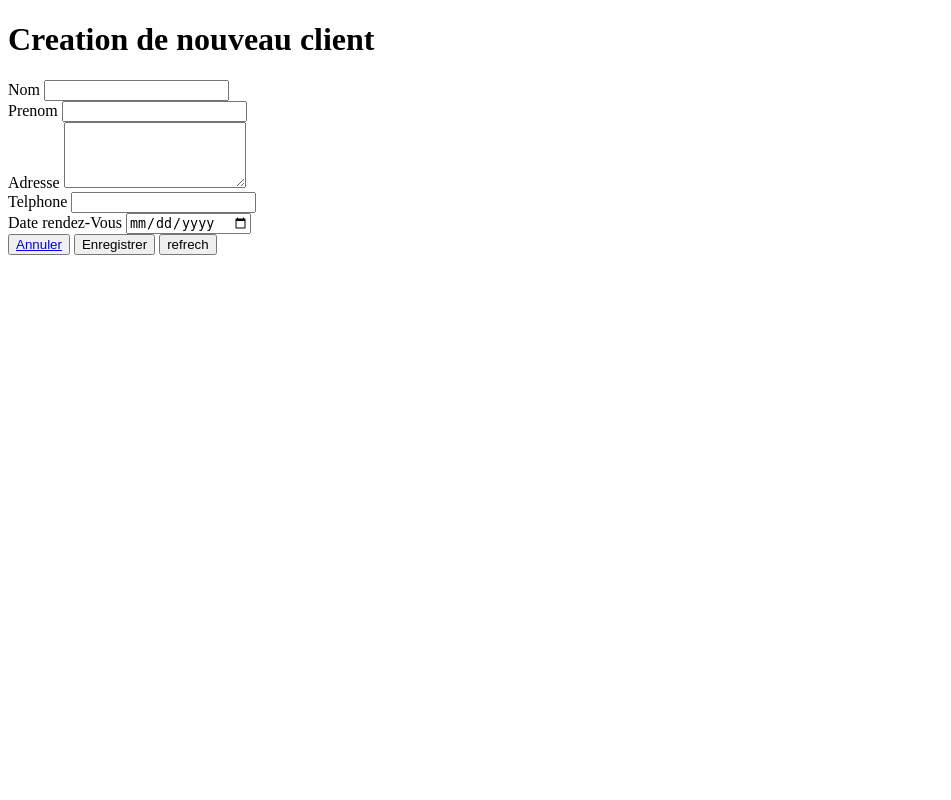
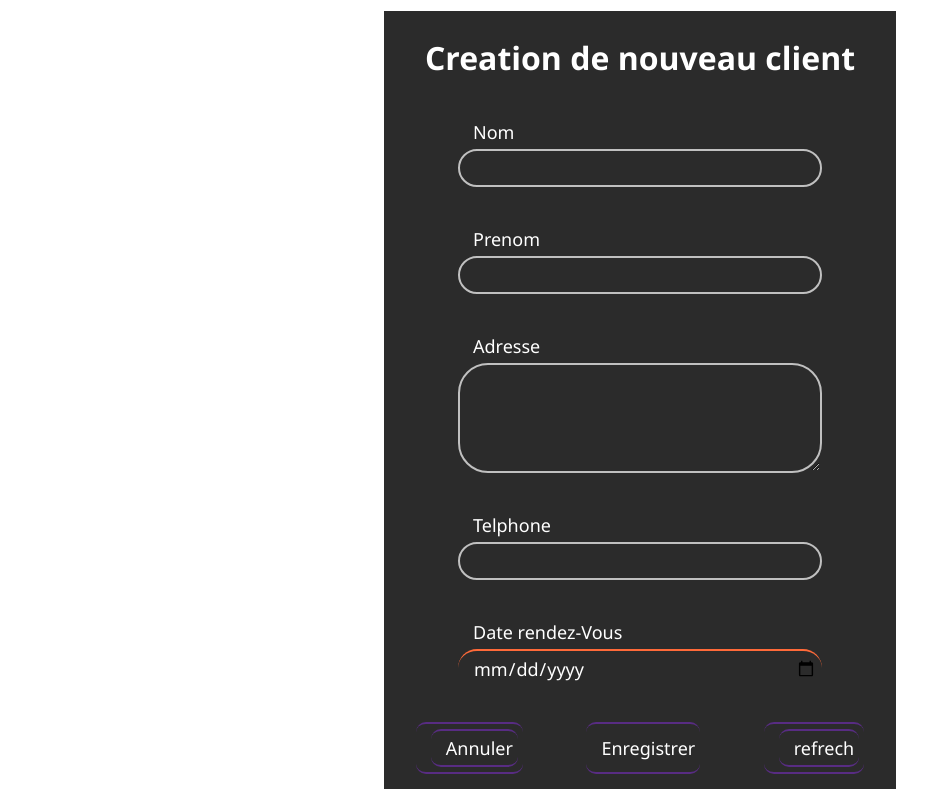
Before and after one commit to Alex-Decker/testHomeclik, a PHP site: page /Html/nouveauClient.php in a window 1280 px wide. Shown: the whole page, without its empty margins (0-951 px from the left). Run offline with PHP 8.4, Linux system fonts and the light colour scheme.

Commit message:
last commit

```diff
--- /dev/null
+++ b/Css/nouveauClient.css
@@ -0,0 +1,123 @@
+html { box-sizing: border-box; font-size: 10px; }
+*, *:before, *:after { box-sizing: inherit; }
+body, ul, li  { margin: 0; padding: 0; }
+li { list-style: none; }
+p, h1, h2, h3, h4, h5, h6 { margin-top: 0; }
+a { all:inherit }
+input,textarea { border-style: none; background: transparent; outline: none; }
+button { padding: 0; background: none; border: none; outline: none; }
+html{
+    all: inherit;
+    height: 100vh;
+    width: 100vw;
+    font-family: "Segoe UI";
+    font-size: x-large;
+    display: flex;
+    justify-content: center;
+    align-items: center;
+    color: white;
+}
+input[type="date"] {
+    appearance: auto;
+}
+.main {
+    all: inherit;
+    background-color: #2B2B2B;
+    display: flex;
+    height: auto;
+    width: 40vw;
+    flex-direction: column;
+}
+.main_titre{
+    display: flex;
+    font-size: xx-large;
+    justify-content: center;
+    color: white;
+    margin-top: 25px;
+}
+textarea{
+    background-color: transparent;
+}
+form{
+    display: flex;
+    flex-direction: column;
+}
+input,textarea{
+    border: 2px solid #c0c0c0;
+    border-radius: 30px;
+    padding: 5px 5px 5px 15px;
+    font-size: large;
+    font-family: "Segoe UI";
+    color: white;
+
+}
+input:focus{
+    border: none;
+    border-bottom: 2px solid #582C83;
+    text-align: center;
+
+}
+input:valid{
+    border: none;
+    border-top: 2px solid #FF6A39;
+    text-align: left;
+
+}
+textarea:focus{
+    border: none;
+     border-bottom: 2px solid #582C83;
+     background-color: transparent;
+    text-align: center;
+
+}
+textarea:valid{
+    border: none;
+    border-top: 2px solid #FF6A39;
+    background-color: transparent;
+    text-align: left;
+
+}
+.line{
+    display: flex;
+    align-content: space-between;
+    padding: 10px;
+    margin: 10px 5vw 10px 5vw;
+    flex-direction: column;
+}
+label{
+    padding: 0 0 5px 15px;
+    font-size: large;
+}
+.btn_validation{
+    display: flex;
+    justify-content: space-around;
+    padding: 15px 0 15px 0;
+}
+button{
+    border-top: 2px solid #582C83;
+    border-bottom: 2px solid #582C83;
+    border-radius: 10px;
+    padding: 5px 5px 5px 15px;
+    font-size: large;
+    font-family: "Segoe UI";
+    color: white;
+
+}
+.supprimer:hover{
+    background-color: rgba(255, 0, 0, 0.17);
+    border: none;
+    border-left: 2px solid #582C83;
+    border-right: 2px solid #582C83;
+}
+.annuler:hover{
+    background-color: rgba(150, 150, 150, 0.17);
+    border: none;
+    border-left: 2px solid #582C83;
+    border-right: 2px solid #582C83;
+}
+.enregistrer:hover{
+    background-color: rgba(76, 175, 80, 0.42);
+    border: none;
+    border-left: 2px solid #582C83;
+    border-right: 2px solid #582C83;
+}
--- a/Html/nouveauClient.php
+++ b/Html/nouveauClient.php
@@ -5,7 +5,7 @@ if (isset($_GET["id"])) {
     $stmt = $dbh->prepare("SELECT * FROM clients WHERE Id=".$_GET["id"]);
     $stmt->execute();
     $ligne = $stmt->fetch();
-
+    $date = new DateTime();
 }
 ?>
 <!DOCTYPE html>
@@ -14,37 +14,38 @@ if (isset($_GET["id"])) {
     <meta charset="UTF-8">
     <meta http-equiv="X-UA-Compatible" content="IE=edge">
     <meta name="viewport" content="width=device-width, initial-scale=1.0">
+    <link rel="stylesheet" href="../Css/nouveauClient.css">
     <title>List clents</title>
 </head>
 <body>
-<div>
-    <h1><?php if (isset($_GET["id"])) { echo 'Modification du client : '.$ligne['Id'];}else{echo 'Creation de nouveau client';}?></h1>
+<div class="main">
+    <h1 class="main_titre"><?php if (isset($_GET["id"])) { echo 'Modification du client : '.$ligne['Id'];}else{echo 'Creation de nouveau client';}?></h1>
 
     <form action="nouveauClient.php" method="POST">
-        <div>
+        <div class="line">
             <label for="Nom">Nom</label>
             <input type="text" name="nom" id="nom" <?php if (isset($_GET["id"])) { echo 'value="'.$ligne['Nom'].'"';}?> required>
         </div>
-        <div>
+        <div class="line">
             <label for="Prenom">Prenom</label>
             <input type="text" name="prenom" id="prenom" <?php if (isset($_GET["id"])) { echo 'value="'.$ligne['Prenom'].'"';}?> required>
         </div>
-        <div>
+        <div class="line">
             <label for="Adresse">Adresse</label>
-            <textarea name="adresse" id="adresse" rows="4" required><?php if (isset($_GET["id"])) { echo $ligne['Nom'];}?></textarea>
+            <textarea name="adresse" id="adresse" rows="4" required><?php if (isset($_GET["id"])) { echo $ligne['Address'];}?></textarea>
         </div>
-        <div>
+        <div class="line">
             <label for="Telphone">Telphone</label>
             <input type="number" name="telephone"  id="telephone" <?php if (isset($_GET["id"])) { echo 'value="'.$ligne['Telephone'].'"';}?> required>
-        </div>
-        <div>
+        </div >
+        <div class="line">
             <label for="Date_rendezVous">Date rendez-Vous</label>
             <input type="date" name="date_rendezVous" id="date_rendezVous" <?php if (isset($_GET["id"])) { echo 'value="'.$ligne['Date_rendezVous'].'"';}?>>
         </div>
-        <div>
-            <button type="button"><a href="../index.php">Annuler</a></button>
-            <button type="submit" name="submit" <?php if (isset($_GET["id"])) { echo 'value="'.$_GET["id"].'"';}else{echo 'value="enregistrer"';}?>><?php if (isset($_GET["id"])) { echo 'Modifier';}else{echo 'Enregistrer';}?></button>
-            <button <?php if (isset($_GET["id"])) {echo 'type="button"';} else {echo 'type="reset"';}?>><a <?php
+        <div class="btn_validation">
+            <button class="annuler" type="button"><a href="../index.php">Annuler</a></button>
+            <button class="enregistrer" type="submit" name="submit" <?php if (isset($_GET["id"])) { echo 'value="'.$_GET["id"].'"';}else{echo 'value="enregistrer"';}?>><?php if (isset($_GET["id"])) { echo 'Modifier';}else{echo 'Enregistrer';}?></button>
+            <button class="supprimer" <?php if (isset($_GET["id"])) {echo 'type="button"';} else {echo 'type="reset"';}?>><a <?php
                 if (isset($_GET["id"])) {
                     $l=$_GET["id"];
                     echo "onclick=\"return confirm('voulez-vous vraiment supprimer ce client ???')\"";
--- a/Php/DeleteClient.php
+++ b/Php/DeleteClient.php
@@ -5,7 +5,8 @@ if (isset($_GET["id"])) {
     var_dump($_GET["id"]);
     $stmt = $dbh->prepare("DELETE FROM clients WHERE Id= ".$_GET["id"]);
     $stmt->execute();
-    header('Location: ../index.php');
+    //header('Location: ../index.php');
+    echo "<script> history.back();history.back();</script>";
 
     exit();
 
--- a/Php/SelectAll.php
+++ b/Php/SelectAll.php
@@ -1,8 +1,9 @@
 <?php
 function SelectAll(){
 
-require_once ('connexionDB.php');
-$stmt = $dbh->prepare("SELECT * FROM clients");
+//require_once ('connexionDB.php');
+    $dbh =new PDO('mysql:host=localhost;dbname=testHomelink', 'root', '');
+    $stmt = $dbh->prepare("SELECT * FROM clients");
 
 $stmt->execute();
 
--- a/Php/UpdateClient.php
+++ b/Php/UpdateClient.php
@@ -14,7 +14,8 @@ if(isset($_POST["submit"]) && $_POST["submit"] != "enregistrer"){
         $stmt = $dbh->prepare("UPDATE clients SET Nom = '" . $Non . "', Prenom = '" . $Prenom . "', Address = '" . $Adresse . "', Telephone = '" . $Telephone . "', Date_rendezVous = '" . $Date_rendezVous . "' WHERE Id =" . $_POST["submit"]);
 
         $stmt->execute();
-        header('Location: ../Html/nouveauClient.php');
+        //header('Location: ../Html/nouveauClient.php');
+        echo "<script> history.back();history.back(); </script>";
 
         exit();
     }
```
Also changed, not shown: Css/index.css (added, +80 -0 lines), Css/index2.css (added, +130 -0 lines), Js/index2.js (added, +10 -0 lines), index.php (+17 -4 lines), index2.php (added, +103 -0 lines).
